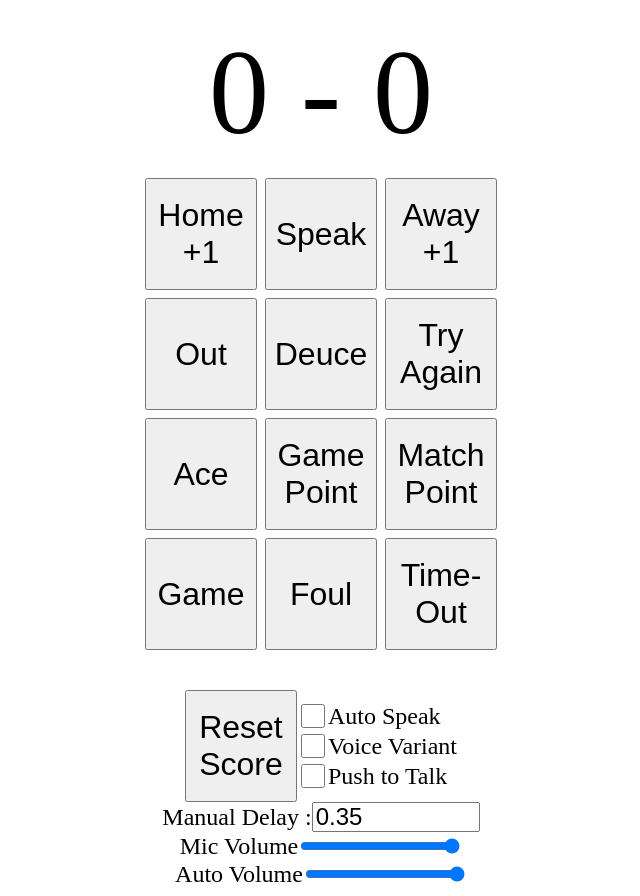
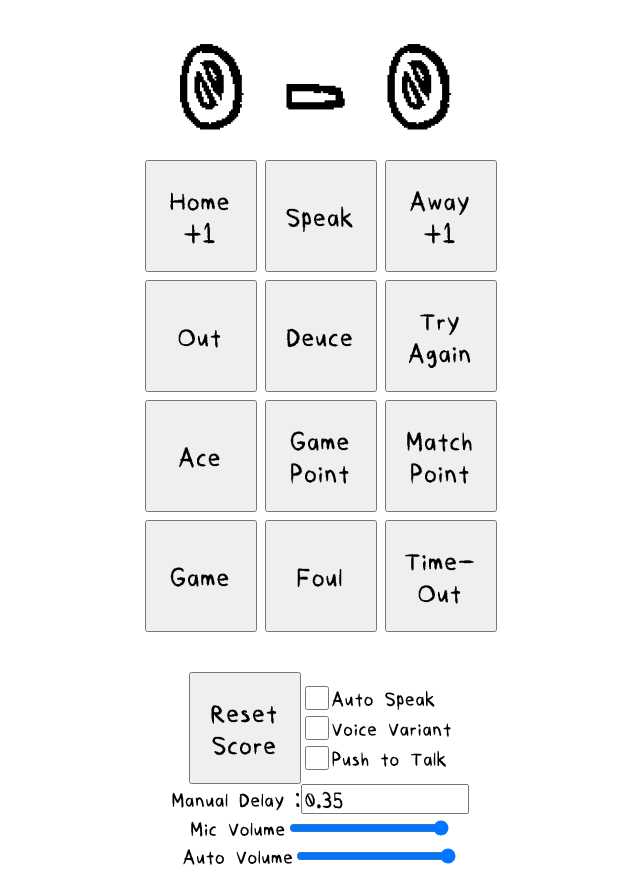
Before and after one commit to ThermiteFe8/miniWebapps, a plain HTML site: page autoCaster/autoCaster.html in a window 1280 px wide. Shown: the whole page, without its empty margins (319-959 px from the left). Drawn offline with Linux system fonts and the light colour scheme.

Commit message:
new font! oh boy

```diff
--- a/autoCaster/autoCaster.html
+++ b/autoCaster/autoCaster.html
@@ -4,6 +4,7 @@
       <title>Sports Caster</title>
     </head>
 	<body>
+		<link rel="stylesheet" href="../style/style.css">
 		<style>
 			#scoreContainer
 			{
@@ -13,11 +14,13 @@
 				gap:4vh;
 				margin-top:2vh;
 				margin-bottom:2vh;
+
 			}
 			#scoreContainer p
 			{
 				margin-top:0;
 				margin-bottom:0;
+				font-family:VioletBubble;
 			}
 			#centralContent
 			{
@@ -42,7 +45,6 @@
 				font-size:4vh;
 				text-align:center;
 				padding:0.1vh;
-				font:4vh sans-serif;
 				touch-action: manipulation;
 			}
 
--- /dev/null
+++ b/style/style.css
@@ -0,0 +1,27 @@
+@font-face {
+  font-family: 'VioletEdge';
+  src: url('../font/violetedge.otf') format('opentype'),
+       url('../font/violetedge.ttf') format('truetype');
+  font-weight: 700;
+  font-display: swap;
+  font-style: normal;
+
+}
+@font-face {
+  font-family: 'VioletBubble';
+  src: url('../font/violetedge-bubble.otf') format('opentype'),
+       url('../font/violetedge-bubble.ttf') format('truetype');
+  font-weight: 700;
+  font-display: swap;
+  font-style: normal;
+}
+
+
+h1
+{
+	font-family:VioletBubble;
+}
+h2, h3, p, li, a, button, label, input
+{
+	font-family:VioletEdge;
+}
```
Also changed, not shown: Fusion Tool/fusion.html (+1 -1 lines), JsonClean/jCleaner.html (+1 -0 lines), MusicNightRuntime/index.html (+1 -0 lines), MusicNightSolver/musicSolver.html (+1 -0 lines), Quiet Game Host/quietHost.html (+1 -0 lines), cheeseSolver/cheeseSolver.html (+1 -0 lines), rockyLighting/lightingTool.html (+1 -0 lines), font/violetedge-bubble.otf (added), font/violetedge-bubble.ttf (added), font/violetedge.otf (added), font/violetedge.ttf (added), 1 other file.
